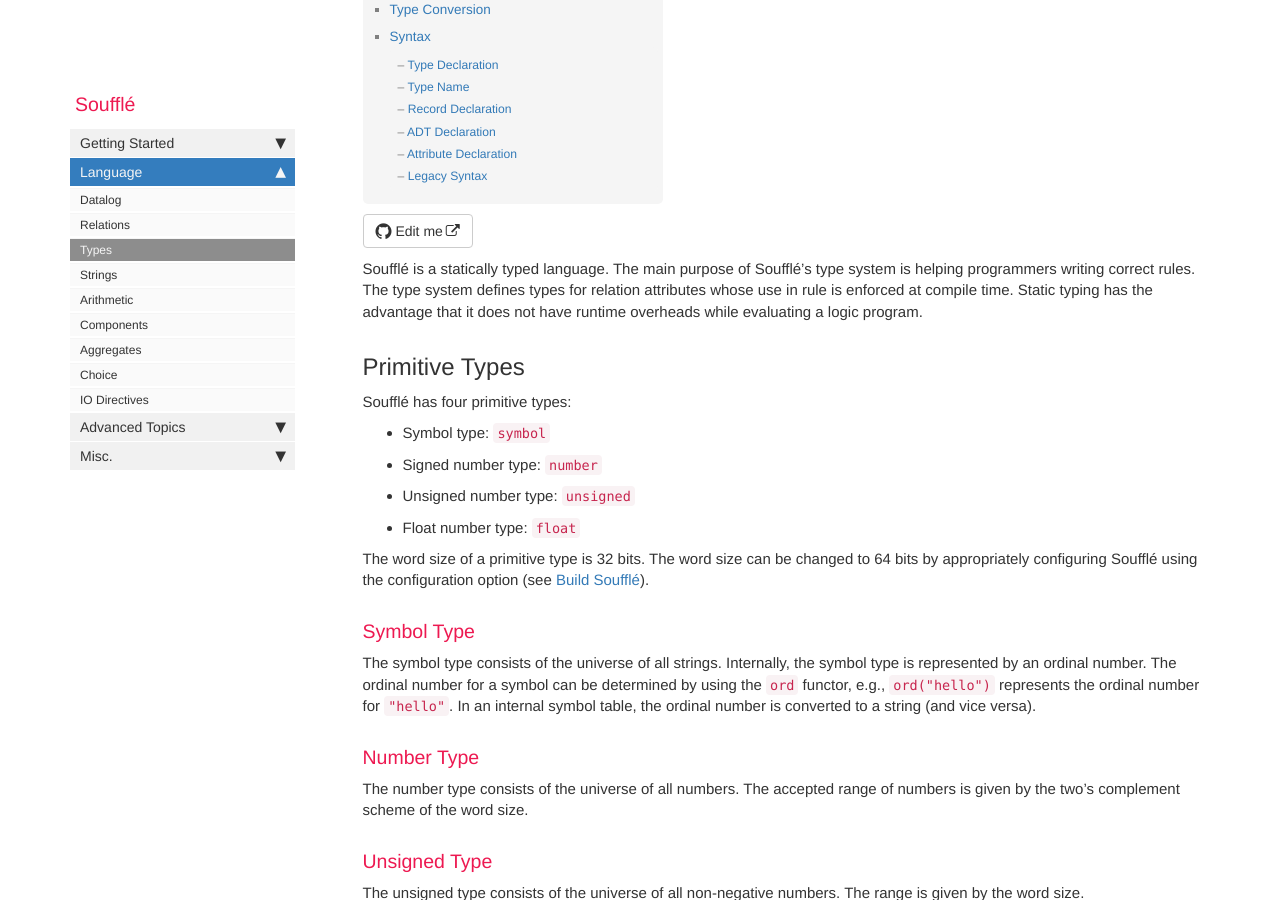
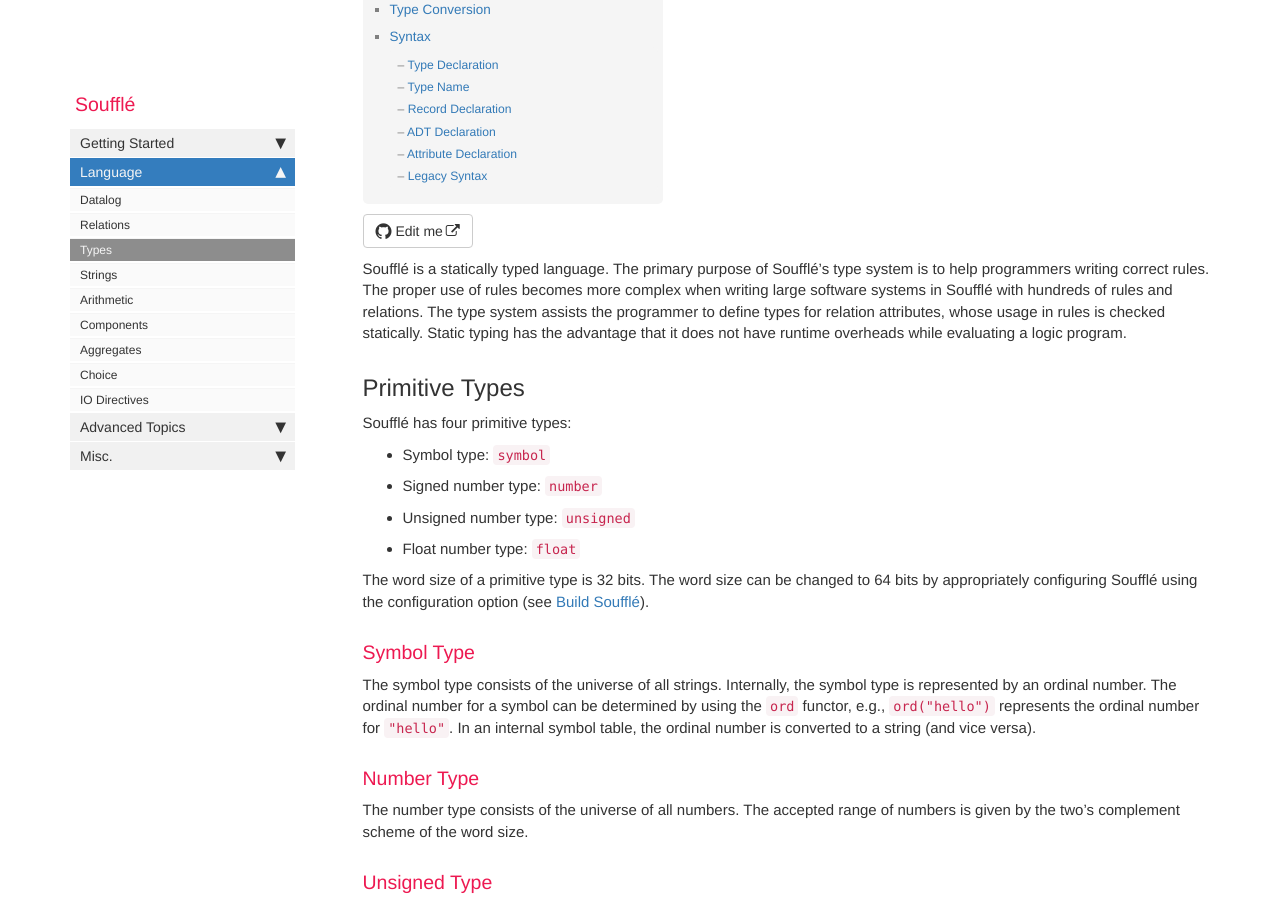
Before and after one commit to souffle-lang/souffle-lang.github.io, a Jekyll site: the page built from pages/docs/types.md, in a window 1280 px wide and 900 px high, scrolled down 488 px. Built offline with Jekyll 4.4.1, drawn with Linux system fonts in a browser that asks for light colours; comment, search, counter and statistics services are not loaded.

Commit message:
Update types.md

```diff
--- a/pages/docs/types.md
+++ b/pages/docs/types.md
@@ -4,12 +4,10 @@ permalink: /types
 sidebar: docs_sidebar
 folder: docs
 ---
-Soufflé is a statically typed language. The main purpose of Soufflé's
-type system is helping programmers writing correct rules.
-The type system defines types for relation attributes whose use in
-rule is enforced at compile time. Static typing has the advantage
-that it does not have runtime overheads while evaluating a
-logic program.
+Soufflé is a statically typed language. The primary purpose of Soufflé’s type system is to help programmers writing correct rules.
+The proper use of rules becomes more complex when writing large software systems in Soufflé with hundreds of rules and relations.
+The type system assists the programmer to define types for relation attributes, whose usage in rules is checked statically.
+Static typing has the advantage that it does not have runtime overheads while evaluating a logic program.
 
 ## Primitive Types
 
```
